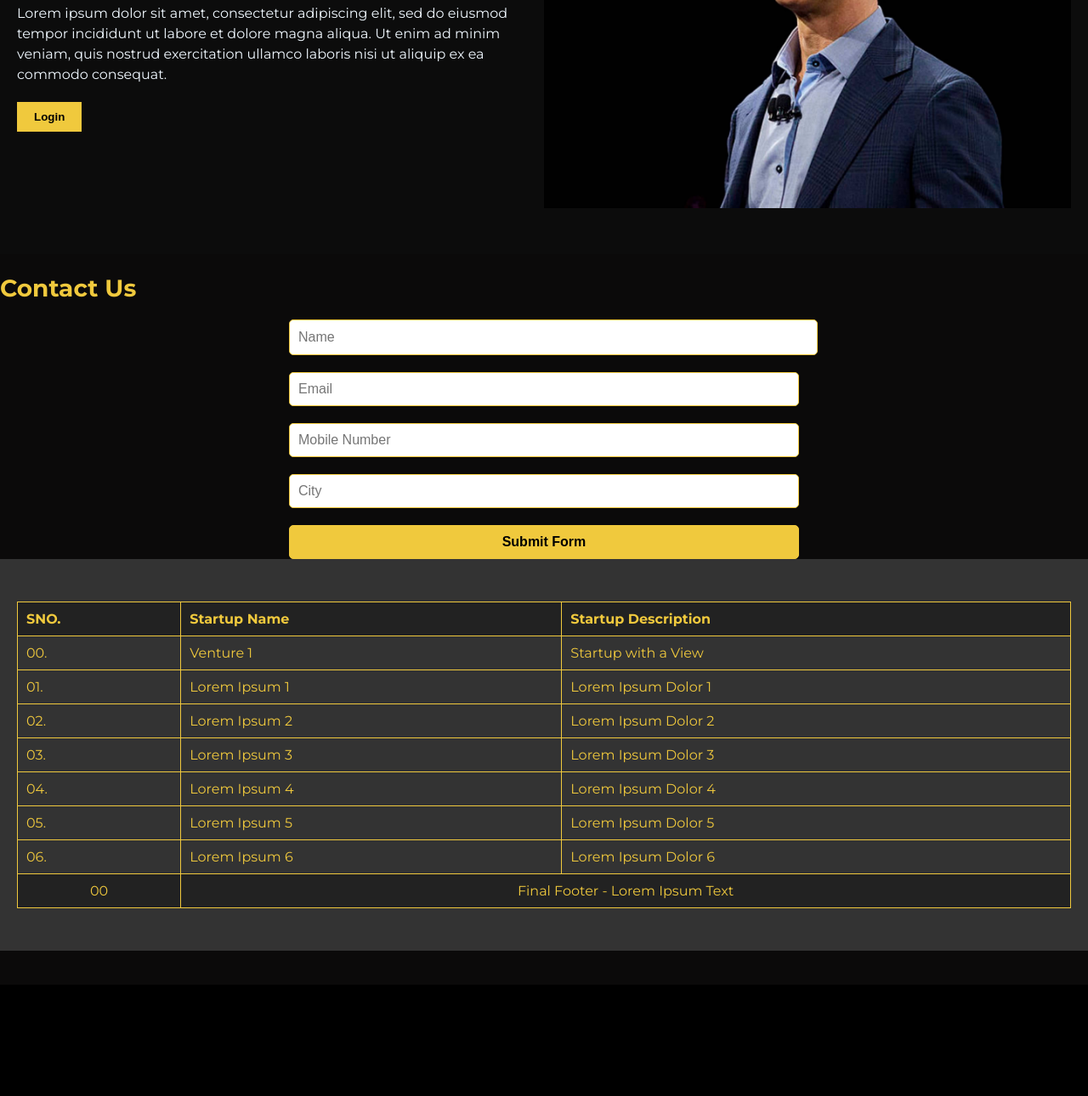
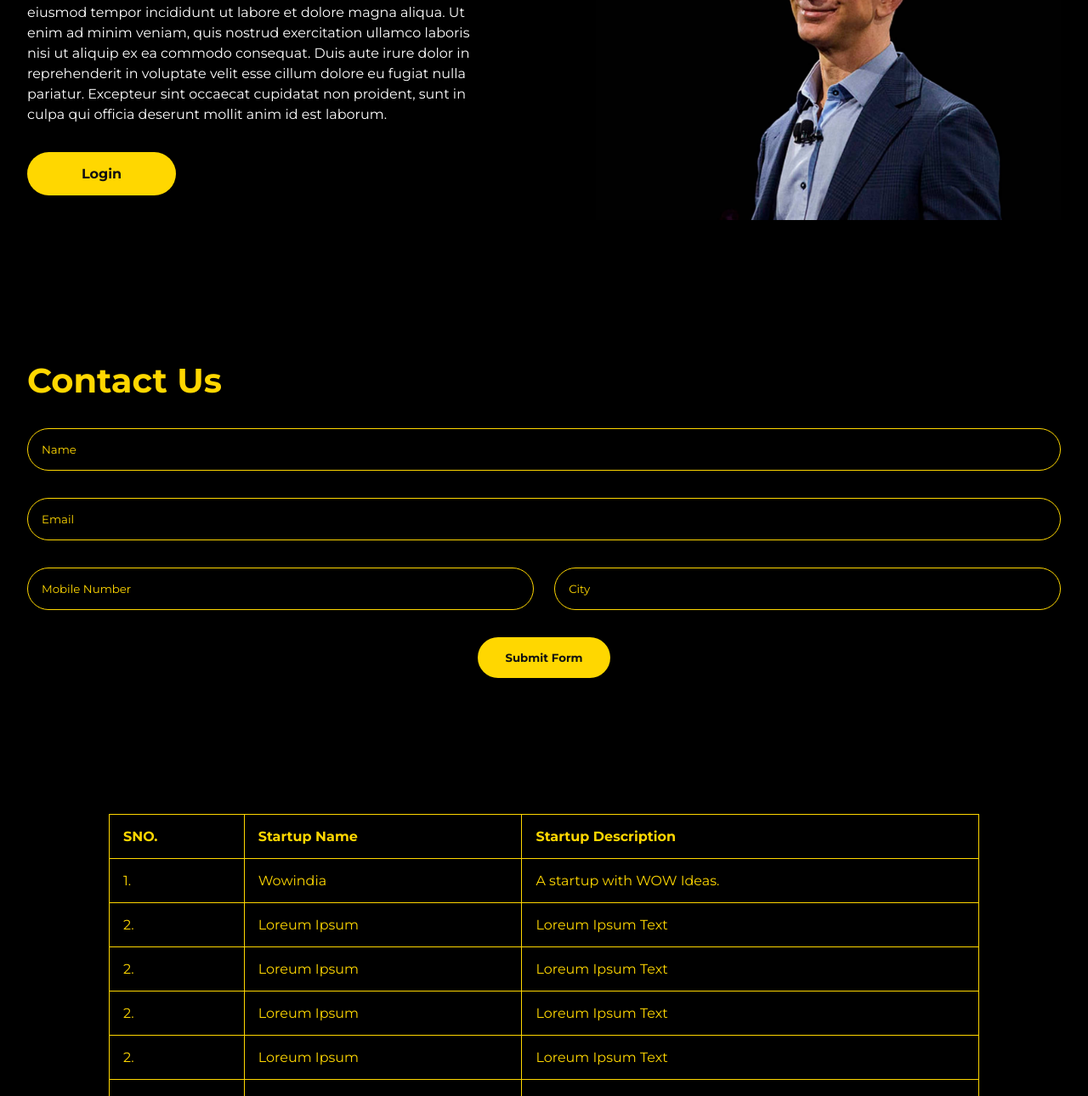
Before and after one commit to Lavibadwal1111/frontend-2, a plain HTML site: page index.html in a window 1280 px wide. Shown: the part 279-1569 px from the top of the page at 85% size. Before the commit the page ends 1438 px from the top, so only its background shows below. Drawn offline with Linux system fonts and the light colour scheme.

Commit message:
updatefile

```diff
--- a/index.html
+++ b/index.html
@@ -1,16 +1,21 @@
 <!DOCTYPE html>
 <html lang="en">
   <head>
-    <meta charset="UTF-8">
-    <meta name="viewport" content="width=device-width, initial-scale=1.0">
-    <title>Startup Landing Page</title>
-    <link rel="stylesheet" href="style.css">
-    <link href="https://fonts.googleapis.com/css2?family=Montserrat:wght@400;700&display=swap" rel="stylesheet">
+    <meta charset="UTF-8" />
+    <meta name="viewport" content="width=device-width, initial-scale=1.0" />
+    <title>Startup Website</title>
+    <link rel="preconnect" href="https://fonts.googleapis.com" />
+    <link rel="preconnect" href="https://fonts.gstatic.com" crossorigin />
+    <link
+      href="https://fonts.googleapis.com/css2?family=Montserrat:wght@400;700&display=swap"
+      rel="stylesheet"
+    />
+    <link rel="stylesheet" href="style.css" />
   </head>
   <body>
     <header>
-        <nav class="navbar" style="height: 25px;">
-            <div class="logo" style="color: black;">Startup</div>
+      <div class="logo">Startup</div>
+      <nav>
         <ul>
           <li><a href="#">Home</a></li>
           <li><a href="#">About Us</a></li>
@@ -19,28 +24,55 @@
         </ul>
       </nav>
     </header>
-    <main style="background-color:#0b0a0a;">
+
     <section class="intro">
-            <div class="intro-content">
-                <h1 style="color: aliceblue;">Startup Landing Page</h1>
-                <p style="color: aliceblue;">Lorem ipsum dolor sit amet, consectetur adipiscing elit, sed do eiusmod tempor incididunt ut labore et dolore magna aliqua. Ut enim ad minim veniam, quis nostrud exercitation ullamco laboris nisi ut aliquip ex ea commodo consequat.</p>
-                <button class="login-btn">Login</button>
+      <div class="intro-text">
+        <h2>Startup Landing Page</h2>
+        <p>
+          Lorem ipsum dolor sit amet, consectetur adipiscing elit, sed do
+          eiusmod tempor incididunt ut labore et dolore magna aliqua. Ut enim ad
+          minim veniam, quis nostrud exercitation ullamco laboris nisi ut
+          aliquip ex ea commodo consequat. Duis aute irure dolor in
+          reprehenderit in voluptate velit esse cillum dolore eu fugiat nulla
+          pariatur. Excepteur sint occaecat cupidatat non proident, sunt in
+          culpa qui officia deserunt mollit anim id est laborum.
+        </p>
+        <a href="#" class="intro-button">Login</a>
       </div>
       <div class="intro-image">
-                <img src="/assets/jeff.png" alt="Jeff Bezos">
+        <img src="assets/jeff.png" alt="Jeff Bezos" />
       </div>
     </section>
-        <section class="contact-us" style="background-color: #0b0a0a;">
+
+    <section class="contact-us">
       <h2>Contact Us</h2>
       <form>
-                <input type="text" name="name" placeholder="Name" style="height: 20px; width: 100%;">
-                <input type="email" name="email" placeholder="Email">
-                <input type="tel" name="mobile" placeholder="Mobile Number">
-                <input type="text" name="city" placeholder="City">
-                <button type="submit">Submit Form</button>
+        <div class="form-group">
+          <input type="text" id="name" name="name" placeholder="Name" />
+        </div>
+        <div class="form-group">
+          <input type="email" id="email" name="email" placeholder="Email" />
+        </div>
+        <div id="input-one">
+          <div class="form-group one-line">
+            <input
+              type="text"
+              id="mobile-number"
+              name="mobile-number"
+              placeholder="Mobile Number"
+            />
+          </div>
+          <div class="form-group one-line">
+            <input type="text" id="city" name="city" placeholder="City" />
+          </div>
+        </div>
+        <div class="submit-div">
+          <button id="submit" type="submit">Submit Form</button>
+        </div>
       </form>
     </section>
-        <section class="startup-list">
+
+    <section class="tabl">
       <table>
         <thead>
           <tr>
@@ -51,52 +83,44 @@
         </thead>
         <tbody>
           <tr>
-                        <td>00.</td>
-                        <td>Venture 1</td>
-                        <td>Startup with a View</td>
+            <td>1.</td>
+            <td>Wowindia</td>
+            <td>A startup with WOW Ideas.</td>
           </tr>
           <tr>
-                        <td>01.</td>
-                        <td>Lorem Ipsum 1</td>
-                        <td>Lorem Ipsum Dolor 1</td>
+            <td>2.</td>
+            <td>Loreum Ipsum</td>
+            <td>Loreum Ipsum Text</td>
           </tr>
           <tr>
-                        <td>02.</td>
-                        <td>Lorem Ipsum 2</td>
-                        <td>Lorem Ipsum Dolor 2</td>
+            <td>2.</td>
+            <td>Loreum Ipsum</td>
+            <td>Loreum Ipsum Text</td>
           </tr>
           <tr>
-                        <td>03.</td>
-                        <td>Lorem Ipsum 3</td>
-                        <td>Lorem Ipsum Dolor 3</td>
+            <td>2.</td>
+            <td>Loreum Ipsum</td>
+            <td>Loreum Ipsum Text</td>
           </tr>
           <tr>
-                        <td>04.</td>
-                        <td>Lorem Ipsum 4</td>
-                        <td>Lorem Ipsum Dolor 4</td>
+            <td>2.</td>
+            <td>Loreum Ipsum</td>
+            <td>Loreum Ipsum Text</td>
           </tr>
           <tr>
-                        <td>05.</td>
-                        <td>Lorem Ipsum 5</td>
-                        <td>Lorem Ipsum Dolor 5</td>
-                    </tr>
-                    <tr>
-                        <td>06.</td>
-                        <td>Lorem Ipsum 6</td>
-                        <td>Lorem Ipsum Dolor 6</td>
+            <td>2.</td>
+            <td>Loreum Ipsum</td>
+            <td>Loreum Ipsum Text</td>
           </tr>
         </tbody>
-                <tfoot style="background-color: yellow;">
+        <tfoot>
           <tr>
-                        <td>00</td>
-                        <td colspan="3">Final Footer - Lorem Ipsum Text</td>
+            <td>00.</td>
+            <td>Final Footer</td>
+            <td>Loreum Ipsum Text</td>
           </tr>
-
         </tfoot>
       </table>
     </section>
-    </main>
-    <footer style="background-color: #0b0a0a;">
-    </footer>
   </body>
 </html>
--- a/style.css
+++ b/style.css
@@ -1,169 +1,176 @@
-body {
-    font-family: 'Montserrat', sans-serif;
-    background-color: #000;
-    color: #f0c93d;
+* {
     margin: 0;
     padding: 0;
+    box-sizing: border-box;
+    font-family: "Montserrat", sans-serif;
+  }
+
+  body {
+    background-color: #000;
+    color: #fff;
+    overflow-x: hidden;
   }
 
   header {
-    position: sticky;
-    top: 0;
-    z-index: 1000;
-}
-
-.navbar {
+    background-color: #ffd700;
     display: flex;
     justify-content: space-between;
     align-items: center;
-    background-color: #ffcc00;
-    padding: 10px 20px;
+    padding: 1rem 2rem;
+    position: fixed;
+    top: 0;
+    width: 100%;
+    z-index: 10;
   }
 
   .logo {
-    font-size: 24px;
-    font-weight: bold;
+    font-size: 1.5rem;
+    font-weight: 700;
+    color: #000;
   }
 
-.navbar ul {
+  nav ul {
+    display: flex;
     list-style: none;
-    display: flex;
-    gap: 20px;
   }
 
-.navbar ul li a {
+  nav li {
+    margin-left: 2rem;
+  }
+
+  nav a {
     text-decoration: none;
-    color: #000;
-    font-weight: bold;
+    color: #111;
   }
 
   .intro {
     display: flex;
     justify-content: space-between;
     align-items: center;
-    padding: 50px 20px;
-    background-color:#0c0c0c;
+    padding: 5rem 2rem;
+    margin-top: 5rem;
   }
 
-.intro-content {
-    max-width: 50%;
+  .intro-text {
+    width: 45%;
   }
 
-.intro-content h1 {
-    font-size: 36px;
-    margin-bottom: 20px;
+  .intro-text h2 {
+    font-size: 2.5rem;
+    font-weight: 700;
+    margin-bottom: 1rem;
   }
 
-.intro-content p {
-    font-size: 16px;
+  .intro-text p {
     line-height: 1.5;
-    margin-bottom: 20px;
+    margin-bottom: 2rem;
   }
 
-.login-btn {
-    background-color: #f0c93d;
-    color: #000;
-    padding: 10px 20px;
-    border: none;
-    cursor: pointer;
-    font-weight: bold;
+  .intro-button {
+    display: inline-block;
+    background-color: #ffd700;
+    color: #111;
+    padding: 1rem 4rem;
+    border-radius: 40px;
+    text-decoration: none;
+    font-weight: 700;
   }
 
   .intro-image {
-    position: relative;
+    width: 45%;
   }
 
   .intro-image img {
-    max-width: 100%;
-}
-
-.tag {
-    position: absolute;
-    background-color: #00ffcc;
-    padding: 5px 10px;
-    color: #000;
-    font-size: 14px;
-    font-weight: bold;
-}
-
-.tag:first-of-type {
-    top: 20px;
-    left: 20px;
-}
-
-.tag:last-of-type {
-    bottom: 20px;
-    left: 20px;
+    width: 100%;
+    height: auto;
   }
 
   .contact-us {
-    background-color: #222;
-
+    padding: 5rem 2rem;
+    color: #ffd700;
   }
 
   .contact-us h2 {
-    font-size: 28px;
-    margin-bottom: 20px;
-   font-weight: bold;
-   font-size: "65px";
+    font-size: 2.5rem;
+    font-weight: 700;
+    margin-bottom: 2rem;
   }
 
-.contact-us form {
-    max-width: 600px;
-    margin: 0 auto;
-    display: flex;
-    flex-direction: column;
-    gap: 20px;
+  .form-group {
+    margin-bottom: 2rem;
   }
 
-.contact-us form input,
-.contact-us form button {
-    padding: 10px;
-    border: 1px solid #f0c93d;
-    border-radius: 5px;
-    font-size: 16px;
+  .form-group label {
+    display: block;
+    margin-bottom: 0.5rem;
   }
 
-.contact-us form input:focus {
+  .form-group input {
+    width: 100%;
+    padding: 1rem;
+    border: 1px solid #ffd700;
+    border-radius: 50px;
+    background-color: transparent;
+    color: #fff;
     outline: none;
-    border-color: #ffcc00;
   }
 
-.contact-us form button {
-    background-color: #f0c93d;
-    color: #000;
-    cursor: pointer;
-    font-weight: bold;
+  ::placeholder {
+    color: #ffd700;
+    opacity: 1;
   }
 
-.startup-list {
-    padding: 50px 20px;
-    background-color: #333;
+  .form-group input:focus {
+    outline: none;
   }
 
-.startup-list table {
-    width: 100%;
+  #input-one {
+    display: flex;
+    flex-direction: row;
+    justify-content: space-between;
+  }
+
+  .one-line {
+    width: 49%;
+  }
+
+  .submit-div {
+    display: flex;
+    flex-direction: row;
+    justify-content: center;
+  }
+
+  #submit {
+    display: block;
+    background-color: #ffd700;
+    color: #111;
+    padding: 1rem 2rem;
+    border-radius: 40px;
+    border: none;
+    font-weight: 700;
+    cursor: pointer;
+  }
+
+  table {
+    width: 80%;
+    margin-top: 5rem;
     border-collapse: collapse;
   }
 
-.startup-list th,
-.startup-list td {
-    padding: 10px;
-    border: 1px solid #f0c93d;
-    text-align: left;
+  .tabl {
+    display: flex;
+    justify-content: center;
   }
 
-.startup-list th {
-    background-color: #222;
+  th,
+  td {
+    padding: 1rem;
+    text-align: left;
+    border: 1px solid #ffd700;
+    color: #ffd700;
   }
 
-.startup-list tfoot td {
-    background-color: #222;
-    text-align: center;
+  tfoot tr td {
+    background-color: #ffd700;
+    color: black;
   }
-
-footer {
-    padding: 20px;
-    background-color: #ffcc00;
-    text-align: center;
-}
```
Lines whose indentation alone changed are shown as unchanged.
